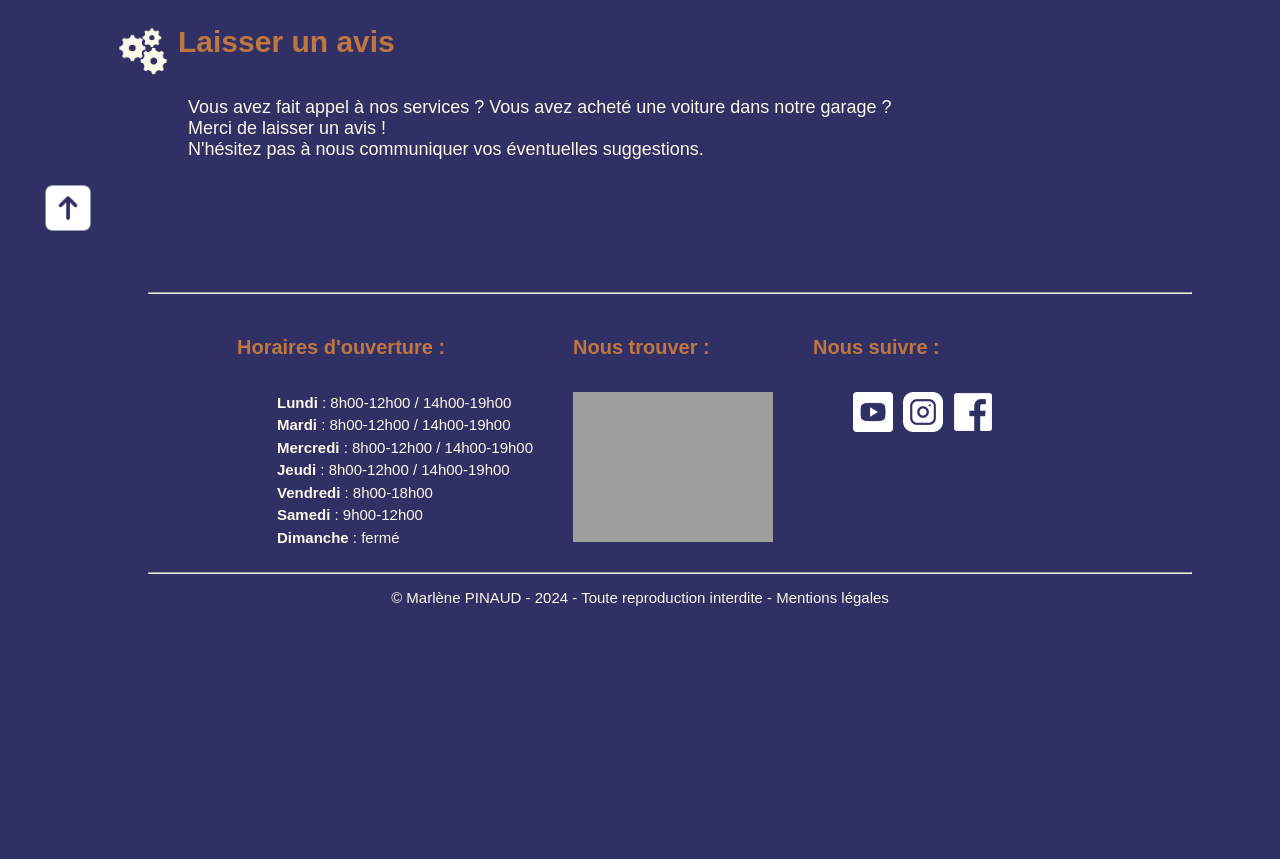
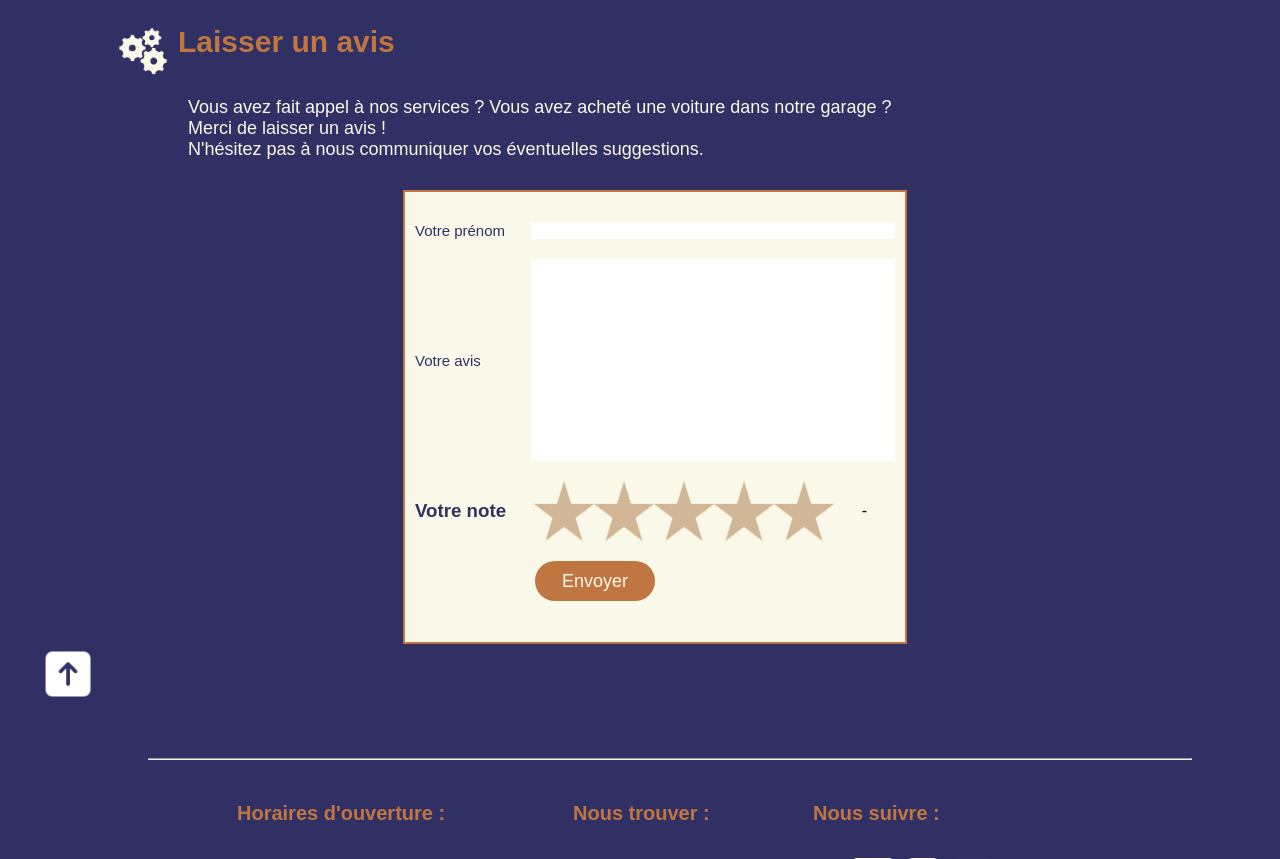
Before and after one commit to Insane-Vanilla/ECF_PINAUD, a PHP site: page /avis.html in a window 1280 px wide. Shown: the part 357-1216 px from the top of the page. Before the commit the page ends 963 px from the top, so only its background shows below. Run offline with PHP 8.4, Linux system fonts and the light colour scheme; some web fonts are replaced; grey boxes are pictures that could not be loaded.

Commit message:
avis html css js

```diff
--- a/assets/css/style.css
+++ b/assets/css/style.css
@@ -765,7 +765,6 @@ label {
 .connection-inputs{
     display: flex;
     flex-direction: row;
-    justify-content: center;
     align-items: center;
     justify-content: space-between;
     margin-bottom: 20px;
@@ -804,8 +803,97 @@ label {
 }
 
 
+/* PAGE LAISSER UN AVIS */
+
+.note-container {
+    display: flex;
+    flex-direction: column;
+    align-items: center;
+    margin-top: 30px;
+}
+
+.note {
+    width: 500px;
+    height: 450px;
+    border:#BF7641 2px solid;
+    background-color: #FAF8E8;
+}
+
+.note-form {
+    font-family: 'TT Chocolates', sans-serif;
+    margin : 30px 10px 30px 10px;
+}
+
+.note-name, .note-message {
+    color: #313064;
+    font-size: 15px;
+    text-align: end;
+}
+
+.note-message {
+    margin-top: 0;
+}
+
+.note-inputs{
+    display: flex;
+    flex-direction: row;
+    align-items: center;
+    justify-content: space-between;
+    margin-bottom: 20px;
+}
+
+.note-input1, .note-input2 {
+    background-color:white;
+    width: 75%;
+    font-family: 'TT Chocolates', sans-serif;
+    border: none;
+}
+
+.note-input2{
+    height: 200px;
+}
+
+.button-note {
+    background-color:#BF7641;
+    color: #FAF8E8;
+    font-family: "Stars & Love Bottom Heavy", sans-serif;
+    border: none;
+    border-radius: 30px;
+    width: 120px;
+    height: 40px;
+    font-size: 18px;
+    margin-left: 120px;
+    cursor: pointer;
+    -webkit-transition: all 0.5s;
+    -moz-transition: all 0.5s;
+    -o-transition: all 0.5s;
+    transition: all 0.5s;
+}
+
+.button-note:hover {
+    opacity: 0.8;
+}
 
 
+.note-name, .note-message {
+    color: #313064;
+}
+.title-note {
+    color:#313064;
+}
+.stars {
+    display: flex;
+    flex-direction: row;
+}
+.star-note {
+    width: 60px;
+    height: auto;
+    opacity: 0.5;
+}
+
+.checked {
+    opacity: 1;
+}
 
 
 /*FOOTER*/
--- a/avis.html
+++ b/avis.html
@@ -23,6 +23,9 @@
 
     <!--CSS-->
     <link rel="stylesheet" href="assets/css/style.css" />
+
+    <!--SCRIPT-->
+    <script src="js/stars.js" defer></script>
 
     <title>Bienvenue sur le site du garage Vincent Parrot</title>
 
@@ -66,7 +69,36 @@
                 N'hésitez pas à nous communiquer vos éventuelles suggestions.
                 <br>
             </p>
+        </div>
+
+        <div class="note-container">
+            <div class="note">
+                <form class="note-form" action="" method="post">
+                    <div class="note-inputs">
+                        <label class="note-name" for="name">Votre prénom</label>
+                        <input class="note-input1" title="name" type="text" required="">
+                    </div>
+                    <div class="note-inputs">
+                        <label class="note-message" for="avis">Votre avis</label>
+                        <input class="note-input2" title="advice" type="text" required="">
+                    </div>
+                    <div class="note-inputs">
+                        <h3 class="title-note">Votre note</h3>
+                            <div class="stars">
+                                <img id="star-note" data-value="1" class="star-note" src="assets/icon/star.png" alt="star">
+                                <img id="star-note" data-value="2" class="star-note" src="assets/icon/star.png" alt="star">
+                                <img id="star-note" data-value="3" class="star-note" src="assets/icon/star.png" alt="star">
+                                <img id="star-note" data-value="4" class="star-note" src="assets/icon/star.png" alt="star">
+                                <img id="star-note" data-value="5" class="star-note" src="assets/icon/star.png" alt="star">
+                            </div>
+                            <span class="rating">-</span>
+                        <p id="note-send"></p>
+                    </div>
+                    <button type="submit" class="button-note">Envoyer</button>
+                </form>
             </div>
+        </div>
+
 
      <!--revenir haut page-->
 
@@ -109,7 +141,5 @@
         <HR class="footer-bottom"></HR>
         <p class="credits">© Marlène PINAUD - 2024 - Toute reproduction interdite - Mentions légales</p>
     </footer>
-
-
   </body>
 </html>
--- /dev/null
+++ b/js/stars.js
@@ -0,0 +1,51 @@
+const allStars = document.querySelectorAll(".star-note");
+const highlightedStars = [];
+const rating = document.querySelector(".rating");
+
+//fonction d'initialisation
+init();
+
+function init(){
+    allStars.forEach (star => {
+        star.addEventListener("click", saveRating);
+        star.addEventListener("mouseover", addCSS);
+        star.addEventListener("mouseleave", removeCSS);
+    })
+}
+
+function saveRating(e){
+    removeEventListenerToAllStars();
+    rating.innerText = e.target.dataset.value;
+}
+
+function removeEventListenerToAllStars(){
+    allStars.forEach(star => {
+        star.removeEventListener("click", saveRating);
+        star.removeEventListener("mouseover", addCSS);
+        star.removeEventListener("mouseleave", removeCSS);
+    })
+}
+
+function addCSS(e, css="checked"){
+    const hoveredStar = e.target;
+    hoveredStar.classList.add(css);
+    const previousSibling = getPreviousSiblings(hoveredStar);
+    previousSibling.forEach((elem) => elem.classList.add(css));
+}
+
+function removeCSS(e, css="checked"){
+    const hoveredStar = e.target;
+    hoveredStar.classList.remove(css);
+    const previousSibling = getPreviousSiblings(hoveredStar);
+    previousSibling.forEach((elem) => elem.classList.remove(css));
+}
+
+function getPreviousSiblings(elem){
+    let siblings = [];
+    const imgNodeType = 1;
+    while ((elem = elem.getPreviousSiblings)){
+        if (elem.nodeType === imgNodeType){
+            siblings=[elem, ...sibs];
+        }
+    } return siblings;
+}
```
Also changed, not shown: assets/icon/star1.png (added), js/filters.js (added), js/slides.js (added).
